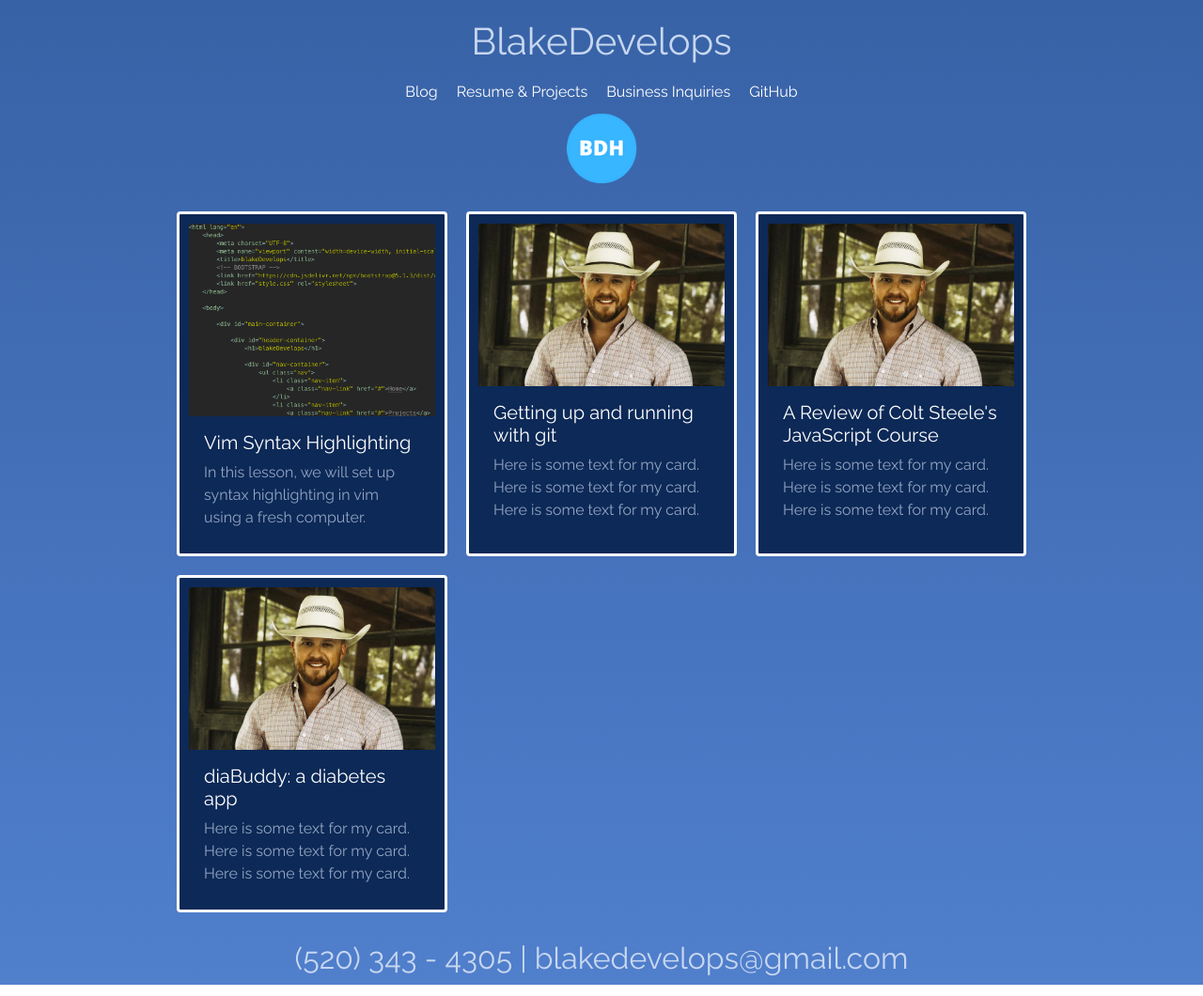
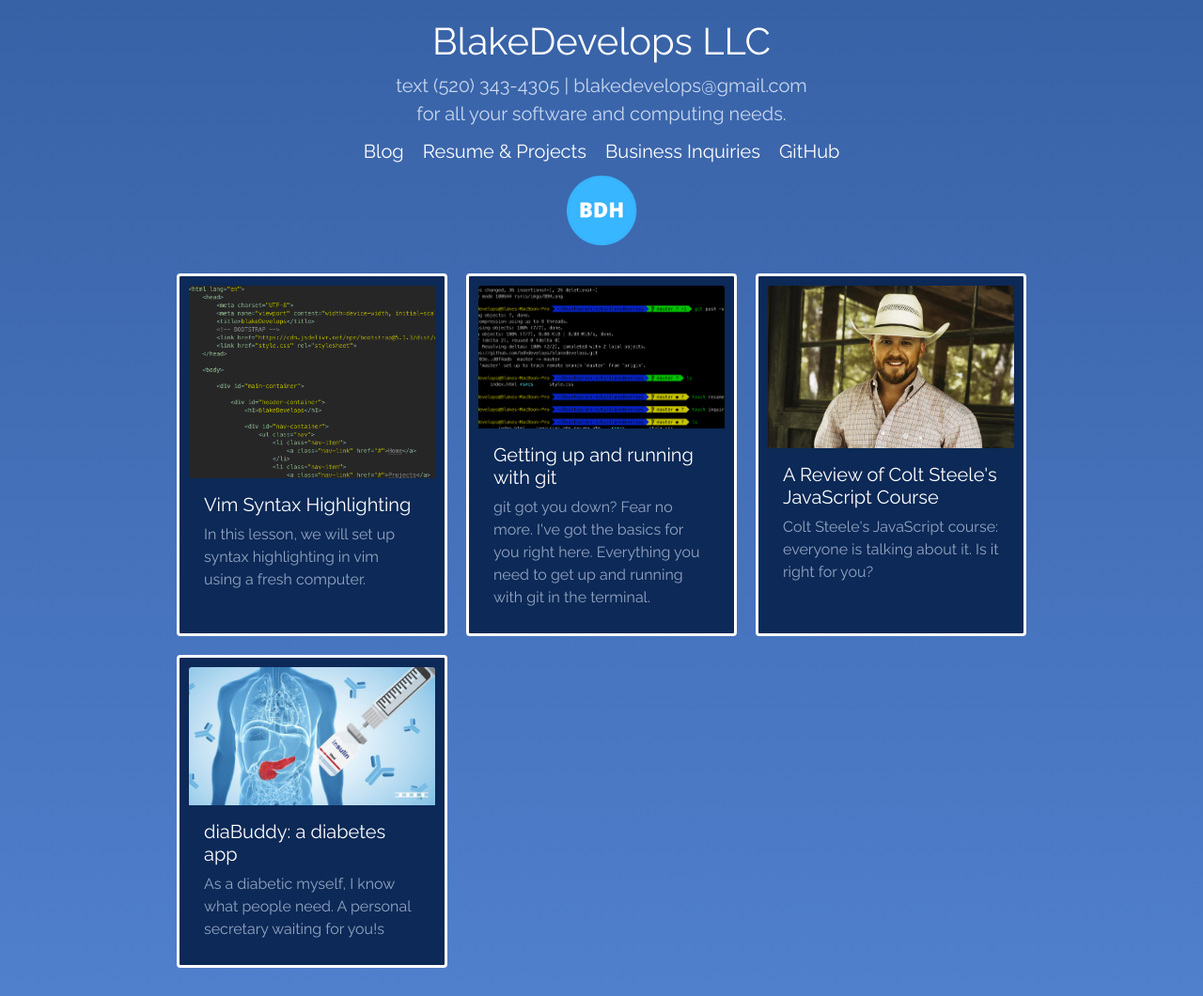
Before and after one commit to bdhdevelops/blakedevelops, a plain HTML site: page index.html in a window 1280 px wide. Shown: the whole page at 94% size. Drawn offline with nearby package versions, Linux system fonts and the light colour scheme.

Commit message:
More development

```diff
--- a/index.html
+++ b/index.html
@@ -3,7 +3,7 @@
     <head>
         <meta charset="UTF-8">
         <meta name="viewport" content="width=device-width, initial-scale=1.0">
-        <title>blakeDevelops</title>
+        <title>BlakeDevelops LLC</title>
         <!-- BOOTSTRAP -->
         <link href="https://cdn.jsdelivr.net/npm/bootstrap@5.1.3/dist/css/bootstrap.min.css" rel="stylesheet" integrity="sha384-1BmE4kWBq78iYhFldvKuhfTAU6auU8tT94WrHftjDbrCEXSU1oBoqyl2QvZ6jIW3" crossorigin="anonymous">
         <link href="style.css" rel="stylesheet">
@@ -17,8 +17,9 @@
 
             <div id="header-container">
 
-                <h1>BlakeDevelops</h1>
-
+                <h1>BlakeDevelops LLC</h1>
+                <span class="contact-info">text (520) 343-4305 | blakedevelops@gmail.com</span>
+                <span class="contact-info">for all your software and computing needs.
 
                 <ul>
                     <li><a href="index.html">Blog</a></li>
@@ -41,33 +42,33 @@
                     </div>
 
                     <div class="card" style="width: 18rem">
-                        <img src="rsrcs/cody.WebP" class="card-img-top" alt="...">
+                        <img src="rsrcs/imgs/git_screenshot.png" class="card-img-top" alt="...">
                         <div class="card-body">
                             <h5 class="cart-title"><a href="">Getting up and running with git</a></h5>
-                            <p class="card-text">Here is some text for my card. Here is some text for my card. Here is some text for my card.</p>
+                            <p class="card-text">git got you down? Fear no more. I've got the basics for you right here. Everything you need to get up and running with git in the terminal.</p>
                         </div>
                     </div>
                     <div class="card" style="width: 18rem">
                         <img src="rsrcs/cody.WebP" class="card-img-top" alt="...">
                         <div class="card-body">
                             <h5 class="cart-title"><a href="">A Review of Colt Steele's JavaScript Course</a></h5>
-                            <p class="card-text">Here is some text for my card. Here is some text for my card. Here is some text for my card.</p>
+                            <p class="card-text">Colt Steele's JavaScript course: everyone is talking about it. Is it right for you?</p>
                         </div>
                     </div>
                 </div>
                 <div class="row">
                     <div class="card" style="width: 18rem">
-                        <img src="rsrcs/cody.WebP" class="card-img-top" alt="...">
+                        <img src="rsrcs/imgs/diabetes.jpg" class="card-img-top" alt="...">
                         <div class="card-body">
                             <h5 class="cart-title"><a href="">diaBuddy: a diabetes app</a></h5>
-                            <p class="card-text">Here is some text for my card. Here is some text for my card. Here is some text for my card.</p>
+                            <p class="card-text">As a diabetic myself, I know what people need. A personal secretary waiting for you!s</p>
                         </div>
                     </div>
                 </div>
             </div>
 
             <div id="footer-container">
-                <h2>(520) 343 - 4305 | blakedevelops@gmail.com</h2>
+
             </div>
 
 
--- a/style.css
+++ b/style.css
@@ -5,11 +5,16 @@ body {
 }
 
 h1 {
-	color: #c7d7f0;
+	color: white;
 }
 
 h2 {
 	color: #c7d7f0;
+}
+
+.contact-info {
+	color: #c7d7f0;
+	font-size: 20px;
 }
 
 ul {
@@ -19,6 +24,7 @@ ul {
 }
 
 li {
+	font-size: 20px;
 	color: white;
     list-style-type: none;
    	padding: 10px;
```
Also changed, not shown: inquiries.htm (added), resume.htm (added), rsrcs/imgs/diabetes.jpg (added), rsrcs/imgs/git_screenshot.png (added).
